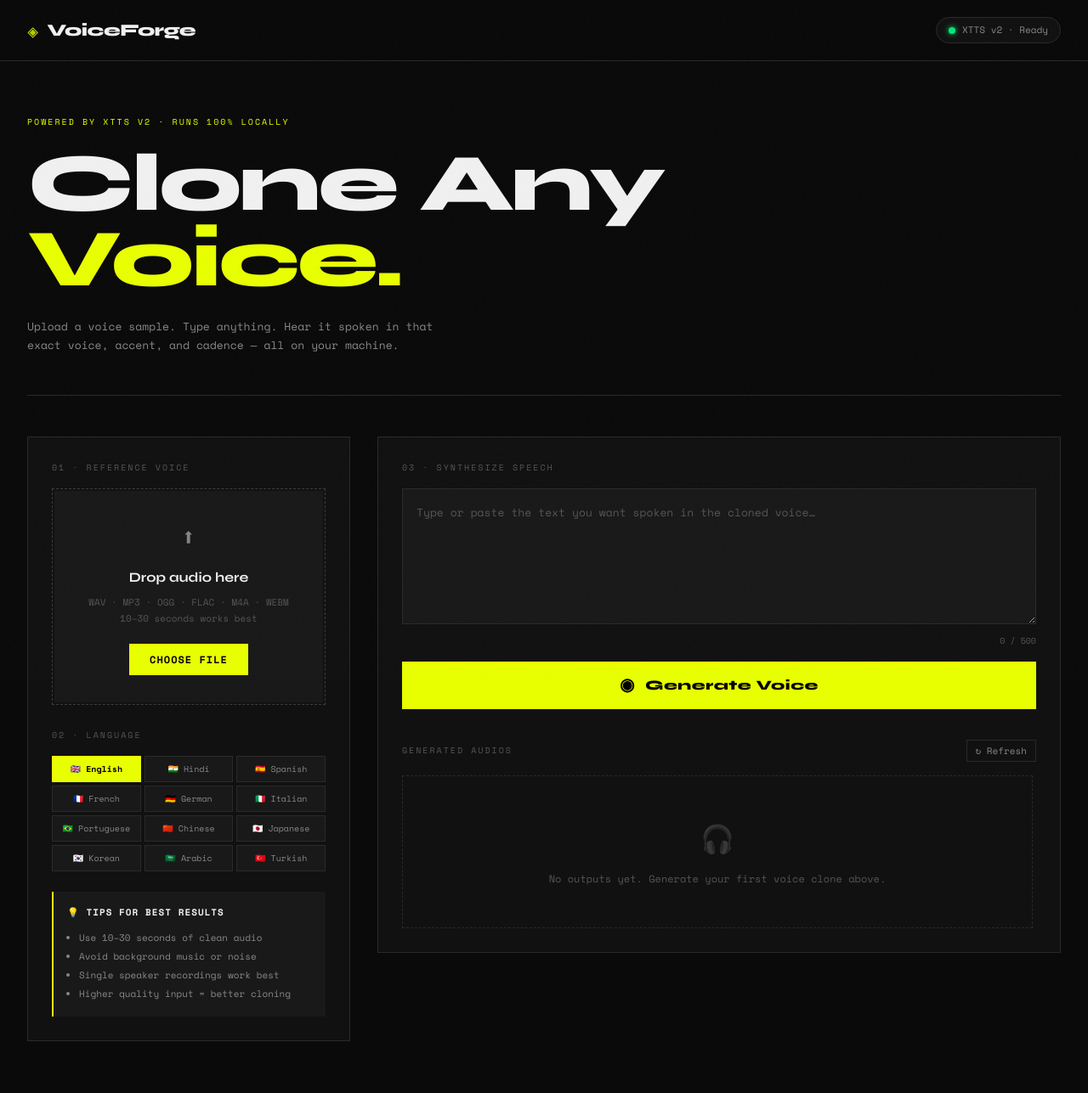
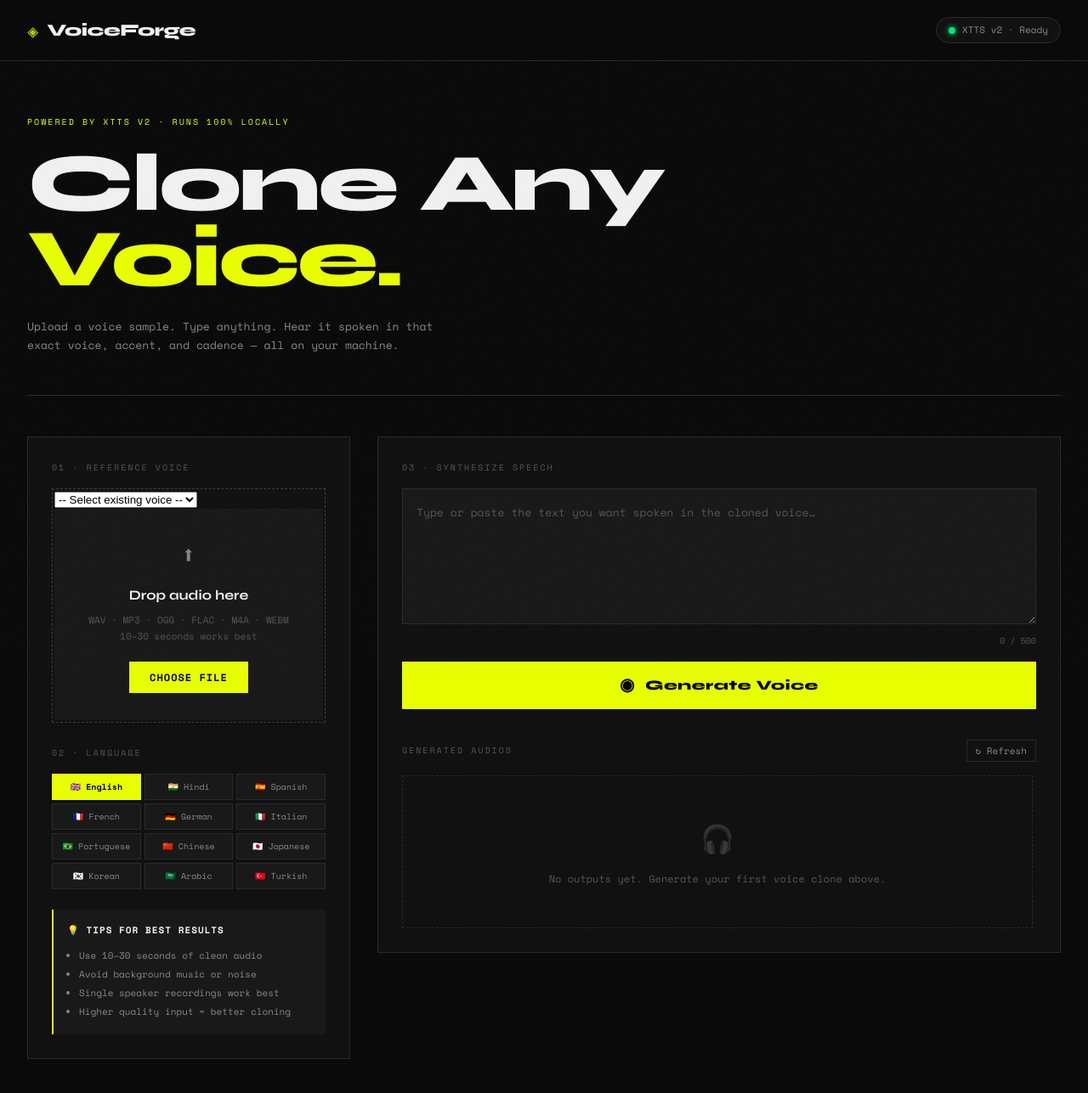
Before and after one commit to MahaSekher/VoiceClone, a Flask app: page / in a window 1280 px wide. Shown: the top 1287 px of the page at 85% size. Before the commit the page ends 1226 px from the top, so only its background shows below. Run offline with Flask 3, Linux system fonts and the light colour scheme; data that the repository does not hold is empty.

Commit message:
Changes for selecting existing audio

```diff
--- a/app.py
+++ b/app.py
@@ -2,6 +2,8 @@ import os
 import uuid
 import json
 import time
+import os
+from flask import jsonify
 from pathlib import Path
 from flask import Flask, request, jsonify, send_from_directory, render_template
 
@@ -138,6 +140,14 @@ def synthesize():
     except Exception as e:
         return jsonify({"error": f"Synthesis failed: {str(e)}"}), 500
 
+@app.route("/list-voices", methods=["GET"])
+def list_voices():
+    files = []
+    for file in os.listdir(UPLOAD_FOLDER):
+        if file.endswith(".wav"):
+            files.append(file)
+    return jsonify(files)
+
 @app.route("/api/outputs", methods=["GET"])
 def list_outputs():
     outputs = []
--- a/static/js/app.js
+++ b/static/js/app.js
@@ -71,6 +71,24 @@ function setupUploadZone() {
   });
 }
 
+async function loadVoices() {
+    const res = await fetch("/list-voices");
+    const files = await res.json();
+
+    const select = document.getElementById("voiceSelect");
+
+    files.forEach(file => {
+        const option = document.createElement("option");
+        option.value = file;
+        option.textContent = file;
+        select.appendChild(option);
+    });
+}
+
+window.onload = () => {
+    loadVoices();
+};
+
 async function handleFileUpload(file) {
   const allowed = ['wav', 'mp3', 'ogg', 'flac', 'm4a', 'webm'];
   const ext = file.name.split('.').pop().toLowerCase();
@@ -85,7 +103,18 @@ async function handleFileUpload(file) {
   showToast('Uploading and processing audio...', '');
 
   const formData = new FormData();
-  formData.append('audio', file);
+
+  let selectedFile = document.getElementById("voiceSelect").value;
+
+	//let formData = new FormData();
+
+	if (selectedFile) {
+		formData.append("existing_file", selectedFile);
+	} else {
+		//const fileInput = document.getElementById("audioInput");
+		//formData.append("audio", fileInput.files[0]);
+		formData.append('audio', file);
+	}
 
   try {
     const res = await fetch('/api/upload', { method: 'POST', body: formData });
--- a/templates/index.html
+++ b/templates/index.html
@@ -39,6 +39,9 @@
         <div class="panel-label">01 · Reference Voice</div>
 
         <div class="upload-zone" id="uploadZone">
+			<select id="voiceSelect">
+				<option value="">-- Select existing voice --</option>
+			</select>
           <input type="file" id="fileInput" accept=".wav,.mp3,.ogg,.flac,.m4a,.webm" hidden />
           <div class="upload-inner" id="uploadInner">
             <div class="upload-icon">⬆</div>
```
